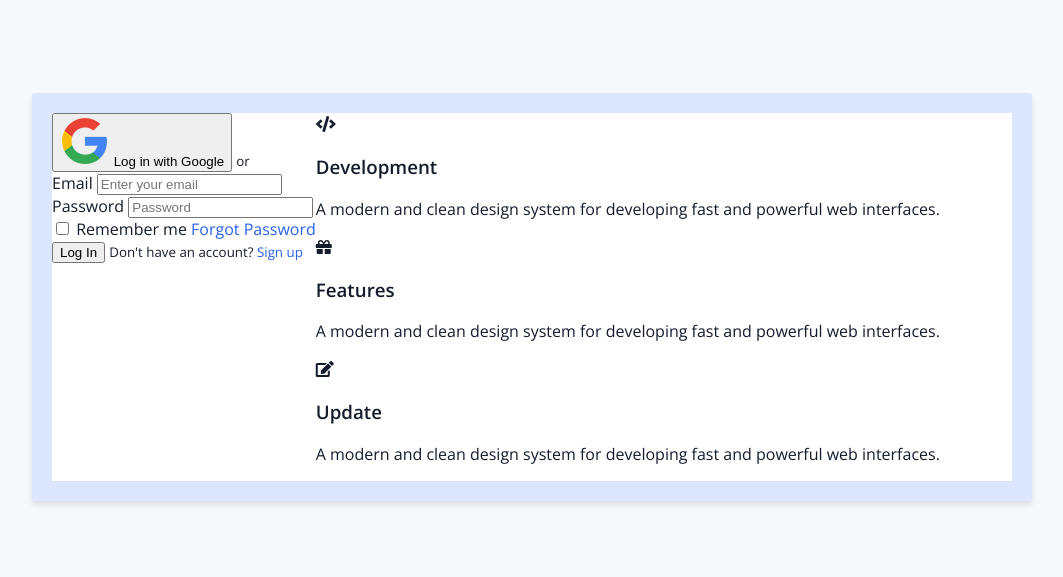
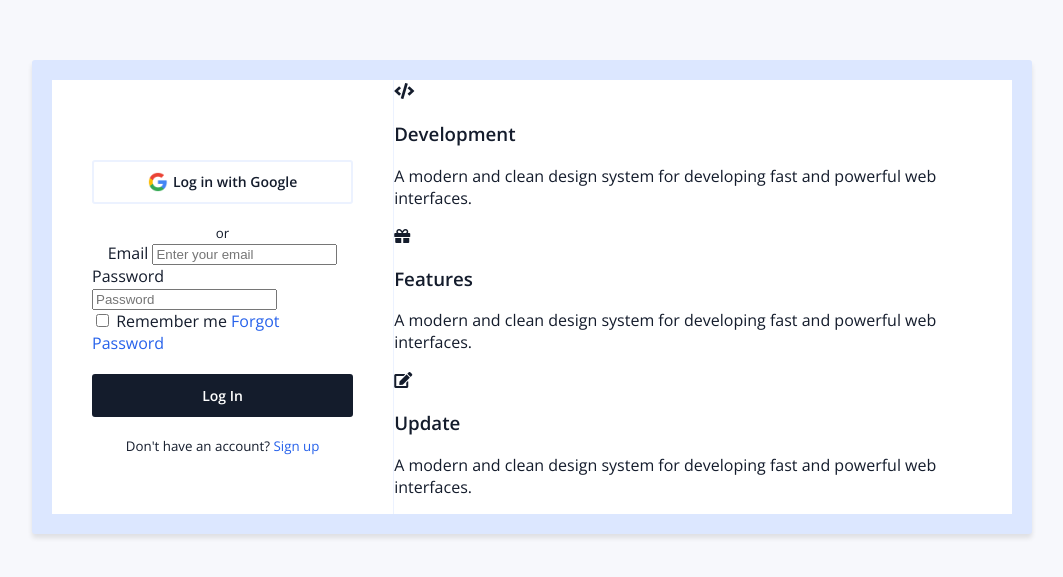
Before and after one commit to Annie-Huang/ui_components, a website: page 2_login/index.html in a window 1280 px wide. Shown: the part 103-680 px from the top of the page, without its empty margins (108-1171 px from the left). Drawn offline with nearby package versions, Linux system fonts and the light colour scheme.

Commit message:
Styled btn related stuff

```diff
--- a/2_login/style.css
+++ b/2_login/style.css
@@ -29,3 +29,40 @@ a {
     display: flex;
     box-shadow: 0 4px 5px rgba(0,0,0,0.1);
 }
+
+form {
+    border-right: 1px solid #ecf2ff;
+    display: flex;
+    flex-direction: column;
+    align-items: center;
+    justify-content: center;
+    padding: 40px;
+}
+
+.btn {
+    cursor: pointer;
+    background-color: #141c2c;
+    border: 2px solid #141c2c;
+    border-radius: 3px;
+    color: #fff;
+    display: flex;
+    align-items: center;
+    justify-content: center;
+    font-family: inherit;
+    font-weight: bold;
+    font-size: 14px;
+    padding: 10px;
+    margin: 20px 0;
+    width: 100%;
+}
+
+.btn-ghost {
+    background-color: transparent;
+    border-color: #ecf2ff;
+    color: #141c2c;
+}
+
+.btn img {
+    margin-right: 5px;
+    width: 20px;
+}
```
